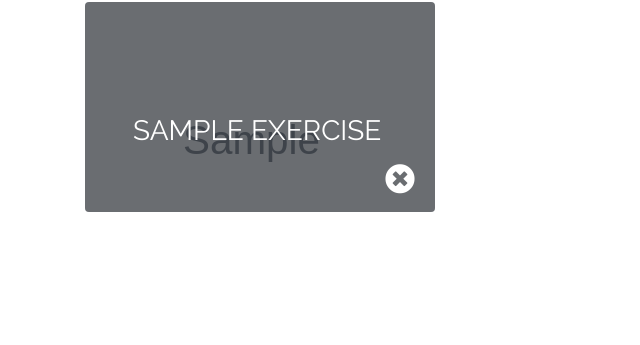
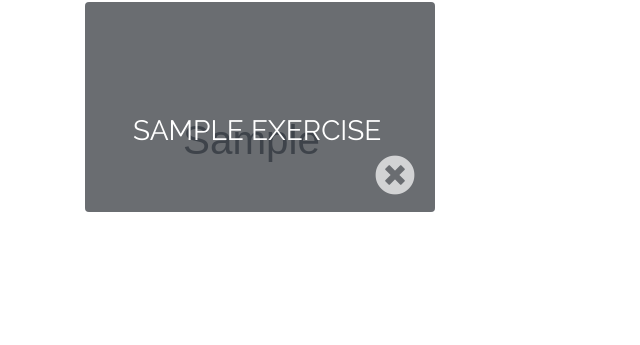
Before and after one commit to ABCSquad/FitPose-Django, a Django app: page /exercises/ in a window 1280 px wide. Shown: the part 94-439 px from the top of the page, without its empty margins (0-640 px from the left). Run offline with Django 3.2, Linux system fonts and the light colour scheme; a user stored in the database is signed in; tables that the repository leaves empty hold one stand-in row (values such as "Sample post"); grey boxes marked "Sample" are stand-in pictures; some libraries are stand-ins or nearby versions.

Commit message:
play button

```diff
--- a/Fit-Pose/exercises/templates/exercises/allexercises.html
+++ b/Fit-Pose/exercises/templates/exercises/allexercises.html
@@ -20,13 +20,9 @@
     <link rel="preconnect" href="https://fonts.gstatic.com" />
     <link rel="stylesheet" href="https://unpkg.com/aos@next/dist/aos.css" />
     <link rel="stylesheet" href="{% static 'exe.css' %}" />
-    <link
-      rel="stylesheet"
-      href="https://cdn.jsdelivr.net/npm/bootstrap@4.6.0/dist/css/bootstrap.min.css"
-      integrity="sha384-B0vP5xmATw1+K9KRQjQERJvTumQW0nPEzvF6L/Z6nronJ3oUOFUFpCjEUQouq2+l"
-      crossorigin="anonymous"
-    />
-    <link rel="preconnect" href="https://fonts.gstatic.com">
+    <!-- CSS only -->
+  <link rel="stylesheet" href="https://maxcdn.bootstrapcdn.com/bootstrap/4.0.0/css/bootstrap.min.css" integrity="sha384-Gn5384xqQ1aoWXA+058RXPxPg6fy4IWvTNh0E263XmFcJlSAwiGgFAW/dAiS6JXm" crossorigin="anonymous">
+
 <link href="https://fonts.googleapis.com/css2?family=Raleway:wght@700&display=swap" rel="stylesheet">
     <style>
 .all-exercise{
@@ -138,16 +134,25 @@
   position: absolute;
   right:0;
   bottom:0;
-  padding-right: 20px;
-  padding-bottom: 15px;
+  margin-right: 20px;
+  margin-bottom: 15px;
+  margin-top: 10px;
 
-  z-index: 999;
+  z-index: 977;
 }
 
 .play-button i{
-  font-size: 30px;
+  opacity: 70%;
+  font-size: 40px;
   color: #fff;
+  transition: opacity 0.4s;
 }
+
+.play-button i:hover{
+  opacity: 100%;
+
+}
+
     </style>
     <title>Exercise</title>
   </head>
@@ -195,8 +200,10 @@
 </div>
 
 </main>
-<script src="https://code.jquery.com/jquery-3.5.1.slim.min.js" integrity="sha384-DfXdz2htPH0lsSSs5nCTpuj/zy4C+OGpamoFVy38MVBnE+IbbVYUew+OrCXaRkfj" crossorigin="anonymous"></script>
-<script src="https://cdn.jsdelivr.net/npm/bootstrap@4.6.0/dist/js/bootstrap.bundle.min.js" integrity="sha384-Piv4xVNRyMGpqkS2by6br4gNJ7DXjqk09RmUpJ8jgGtD7zP9yug3goQfGII0yAns" crossorigin="anonymous"></script>
+  <!-- JavaScript Bundle with Popper -->
+  <script src="https://code.jquery.com/jquery-3.2.1.slim.min.js" integrity="sha384-KJ3o2DKtIkvYIK3UENzmM7KCkRr/rE9/Qpg6aAZGJwFDMVNA/GpGFF93hXpG5KkN" crossorigin="anonymous"></script>
+  <script src="https://cdnjs.cloudflare.com/ajax/libs/popper.js/1.12.9/umd/popper.min.js" integrity="sha384-ApNbgh9B+Y1QKtv3Rn7W3mgPxhU9K/ScQsAP7hUibX39j7fakFPskvXusvfa0b4Q" crossorigin="anonymous"></script>
+  <script src="https://maxcdn.bootstrapcdn.com/bootstrap/4.0.0/js/bootstrap.min.js" integrity="sha384-JZR6Spejh4U02d8jOt6vLEHfe/JQGiRRSQQxSfFWpi1MquVdAyjUar5+76PVCmYl" crossorigin="anonymous"></script>
 <script>
   $(document).ready(function(){
     $('[data-toggle="tooltip"]').tooltip();
```
